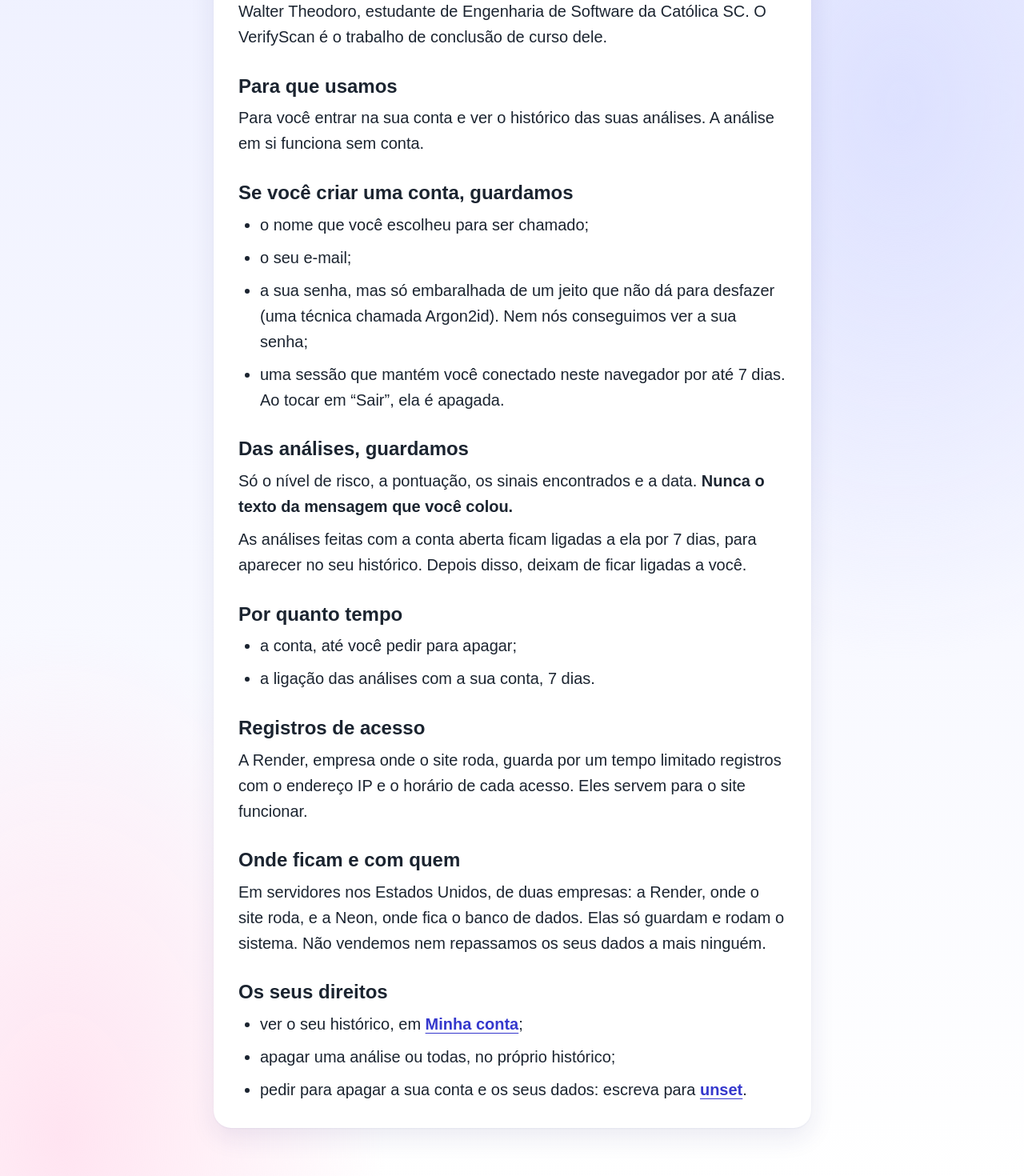
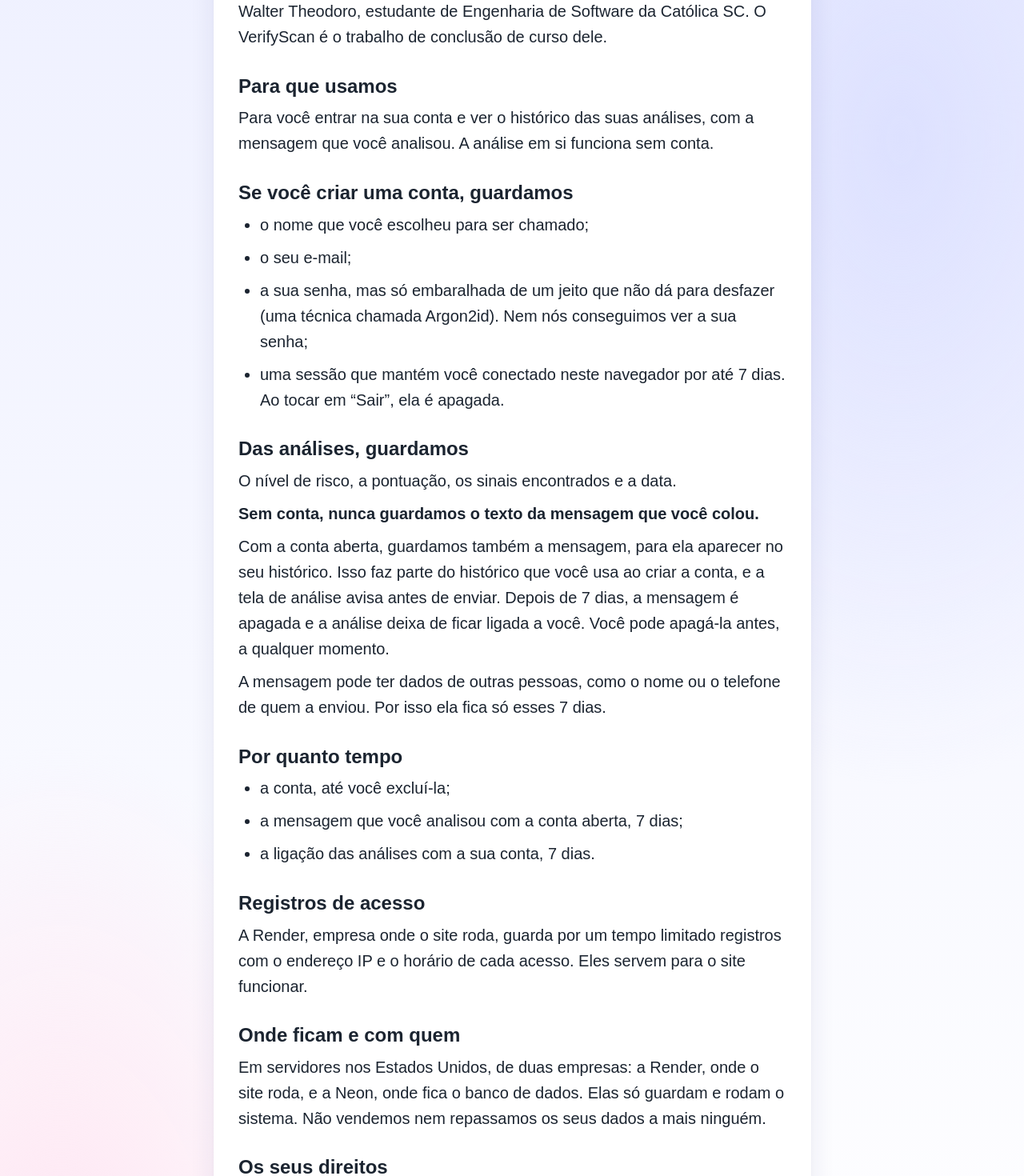
Before and after one commit to WalterTheodoro/VerifyScan, a Next.js app in the folder frontend/: page /privacidade in a window 1280 px wide. Shown: the part 240-1710 px from the top of the page at 80% size. Built offline with nearby package versions, Linux system fonts and the light colour scheme; no server answers; a web font is replaced by a local one.

Commit message:
feat(frontend): o aviso de privacidade cobre a mensagem guardada e a exclusão pela tela

```diff
--- a/frontend/app/_componentes/aviso-privacidade.tsx
+++ b/frontend/app/_componentes/aviso-privacidade.tsx
@@ -10,8 +10,9 @@
  *  para que, o que, por quanto tempo, onde, com quem e quais são os direitos.
  *
  *  O mesmo componente em /privacidade e em /conta/privacidade. O que está aqui precisa bater com
- *  o banco: models/, ADR-0006 e ADR-0015 (análise sem texto, vínculo de 7 dias), ADR-0013 (conta
- *  e sessão), ADR-0011 (Neon). `nivel` mantém a hierarquia de títulos de quem o usa. */
+ *  o banco: models/, ADR-0006 e ADR-0015 (anônima sem texto, vínculo de 7 dias), ADR-0018 (a
+ *  mensagem de quem tem conta, pelos mesmos 7 dias), ADR-0013 e ADR-0019 (conta, sessão e
+ *  exclusão), ADR-0011 (Neon). `nivel` mantém a hierarquia de títulos de quem o usa. */
 export function AvisoPrivacidade({ nivel }: { nivel: "h2" | "h3" }) {
   const Titulo = nivel;
   const titulo = "text-secao font-bold sm:text-secao-lg";
@@ -29,8 +30,8 @@
       <section aria-labelledby="para-que" className="flex flex-col gap-junto">
         <Titulo id="para-que" className={titulo}>Para que usamos</Titulo>
         <p>
-          Para você entrar na sua conta e ver o histórico das suas análises. A análise em si
-          funciona sem conta.
+          Para você entrar na sua conta e ver o histórico das suas análises, com a mensagem que
+          você analisou. A análise em si funciona sem conta.
         </p>
       </section>
 
@@ -52,20 +53,27 @@
 
       <section aria-labelledby="analises" className="flex flex-col gap-junto">
         <Titulo id="analises" className={titulo}>Das análises, guardamos</Titulo>
+        <p>O nível de risco, a pontuação, os sinais encontrados e a data.</p>
         <p>
-          Só o nível de risco, a pontuação, os sinais encontrados e a data.{" "}
-          <strong>Nunca o texto da mensagem que você colou.</strong>
+          <strong>Sem conta, nunca guardamos o texto da mensagem que você colou.</strong>
         </p>
         <p>
-          As análises feitas com a conta aberta ficam ligadas a ela por 7 dias, para aparecer no
-          seu histórico. Depois disso, deixam de ficar ligadas a você.
+          Com a conta aberta, guardamos também a mensagem, para ela aparecer no seu histórico.
+          Isso faz parte do histórico que você usa ao criar a conta, e a tela de análise avisa
+          antes de enviar. Depois de 7 dias, a mensagem é apagada e a análise deixa de ficar
+          ligada a você. Você pode apagá-la antes, a qualquer momento.
+        </p>
+        <p>
+          A mensagem pode ter dados de outras pessoas, como o nome ou o telefone de quem a
+          enviou. Por isso ela fica só esses 7 dias.
         </p>
       </section>
 
       <section aria-labelledby="tempo" className="flex flex-col gap-junto">
         <Titulo id="tempo" className={titulo}>Por quanto tempo</Titulo>
         <ul className="flex list-disc flex-col gap-junto pl-6">
-          <li>a conta, até você pedir para apagar;</li>
+          <li>a conta, até você excluí-la;</li>
+          <li>a mensagem que você analisou com a conta aberta, 7 dias;</li>
           <li>a ligação das análises com a sua conta, 7 dias.</li>
         </ul>
       </section>
@@ -94,9 +102,13 @@
             ver o seu histórico, em{" "}
             <Link href="/conta/historico" className={LINK}>Minha conta</Link>;
           </li>
-          <li>apagar uma análise ou todas, no próprio histórico;</li>
+          <li>apagar uma análise ou todas, com a mensagem, no próprio histórico;</li>
           <li>
-            pedir para apagar a sua conta e os seus dados:{" "}
+            excluir a sua conta e todo o histórico, em{" "}
+            <Link href="/conta/dados" className={LINK}>Minha conta → Meus dados</Link>;
+          </li>
+          <li>
+            ou pedir para apagar a sua conta e os seus dados:{" "}
             {CONTATO ? (
               <>
                 escreva para{" "}
```
